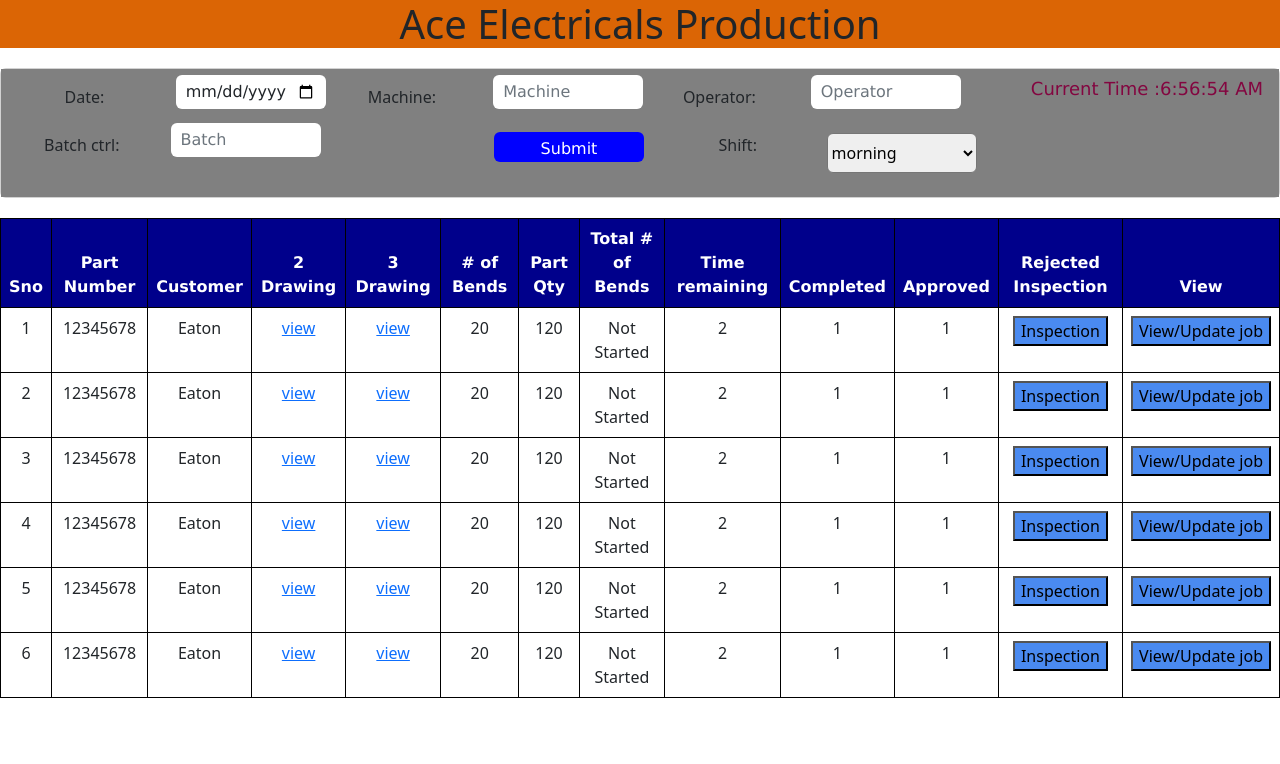
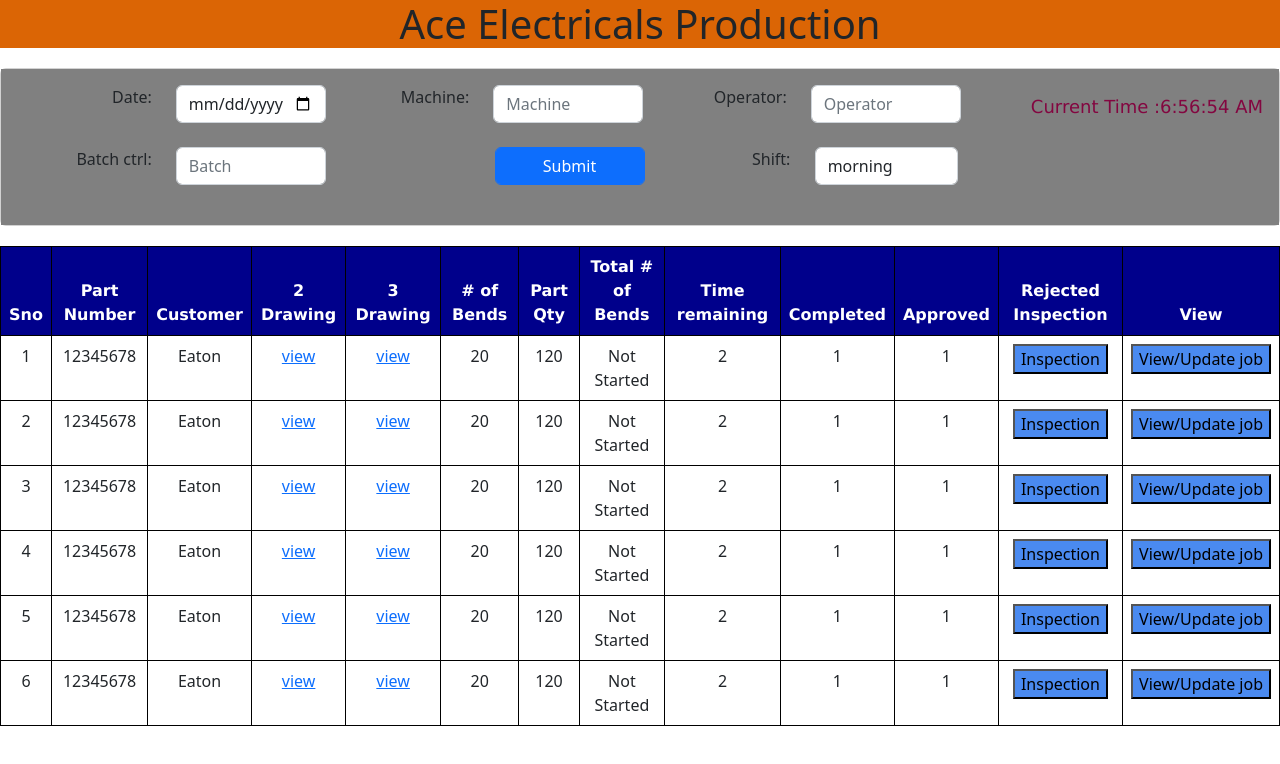
Before and after one commit to GopalaGovindharaju/DXSO-ACE-project, a React (Create React App) app: page /operator in a window 1280 px wide. Shown: the top 764 px of the page. Built offline with nearby package versions, Linux system fonts and the light colour scheme; a web font is replaced by a local one.

Commit message:
comp 2 and 4 updated

```diff
--- a/src/component1/BOMDetails.js
+++ b/src/component1/BOMDetails.js
@@ -4,6 +4,7 @@ import './CustomStyles.css';
 import {Row,Col,container} from "react-bootstrap";
 import ToggleButton  from './shiftbtn';
 import { useNavigate } from 'react-router-dom';
+import DropdownWithOther from './Material';
 
 
 function Gridlay(){
@@ -38,6 +39,8 @@ function Gridlay(){
                                 <input placeholder='00:00' type="time" id="time_req" class="form-control" required/>
                             </div>
                         </div><br></br>
+
+                        <DropdownWithOther/>
 
                         <MoreInputForm />
                         </form>
--- a/src/component1/Banner.js
+++ b/src/component1/Banner.js
@@ -5,7 +5,7 @@ function Banner() {
 
   return (
     <div>
-      <div class="p-2 mb-2 text-white bg-gradient text-center fs-4 fw-bold custom-font" style={{ backgroundColor: '#ED7D31' }}>ACE Electricals Planning <CurrentTime/></div>
+      <div class="p-2 mb-2 text-white bg-gradient text-center fs-4 fw-bold custom-font" style={{ backgroundColor: '#ED7D31' }}>ACE Electricals Planning</div>
     </div>
   )
 }
--- /dev/null
+++ b/src/component1/Material.js
@@ -0,0 +1,68 @@
+import React from "react";
+import { useState } from "react";
+
+const DropdownWithOther = () => {
+    const [selectedOption, setSelectedOption] = useState('');
+    const [otherValue, setOtherValue] = useState('');
+    const [showTextBox, setShowTextBox] = useState(false);
+
+    // Options for the dropdown
+    const options = ['SGCC','MS', 'Other'];
+
+    // Function to handle the selection change
+    const handleSelectionChange = (event) => {
+      const selectedValue = event.target.value;
+      setSelectedOption(selectedValue);
+
+      if (selectedValue === 'Other') {
+        setShowTextBox(true);
+      } else {
+        setShowTextBox(false);
+        setOtherValue('');
+      }
+    };
+
+    // Function to handle text box value change
+    const handleTextBoxChange = (event) => {
+      setOtherValue(event.target.value);
+    };
+
+    // Function to handle form submission
+    const handleSubmit = (event) => {
+      event.preventDefault();
+
+      // Do something with the selected option and other value
+      console.log('Selected Option:', selectedOption);
+      console.log('Other Value:', otherValue);
+    };
+
+    return (
+
+        <div>
+
+            <div className="input-group input-group-sm">
+  <label className="col-sm-6 col-form-label">Material</label>
+  <div className="col-sm-6">
+    <select className="form-control" value={selectedOption} onChange={handleSelectionChange}>
+      {options.map((option) => (
+        <option key={option} value={option}>
+          {option}
+        </option>
+      ))}
+    </select>
+  </div>
+</div>
+<br></br>
+{showTextBox && (
+  <div className="input-group input-group-sm">
+    <label className="col-sm-6 col-form-label">Other Material</label>
+    <div className="col-sm-6">
+      <input type="text" className="form-control" value={otherValue} onChange={handleTextBoxChange} />
+    </div>
+  </div>
+)}
+
+            </div>
+    );
+  };
+ export default DropdownWithOther;
--- a/src/component1/Order.js
+++ b/src/component1/Order.js
@@ -4,7 +4,7 @@ import Gridlay from './BOMDetails';
 
 function Order() {
     function handel(){
-      console.log("submiutted")
+      console.log("submitted")
     }
     const [currentDate, setCurrentDate] = useState('');
     useEffect(() => {
--- a/src/component2/box.js
+++ b/src/component2/box.js
@@ -1,6 +1,7 @@
 import 'bootstrap/dist/css/bootstrap.min.css';
 import React from 'react';
 import CurrentTime from './time';
+import './time.css';
 
 
 function Box()
@@ -16,26 +17,26 @@ function Box()
             <div class='row'>
                 <div class='col'>
                  <div class="form-group row">
-                <label htmlFor="cus" class="col-md-6">Date:</label>
+                <label htmlFor="cus" class="col-md-6" id="custab">Date:</label>
                 <div class="col-md-4">
-                <input type="date" id="date" name="date" className="input-field form-control" style={{ width: '150px' }}  required/><br></br>
+                <input type="date" id="date" name="date" className="input-field-sm form-control" style={{width :'150px'}}   required/><br></br>
                  </div>
             </div>
         </div>
         <div class='col'>
             <div class="form-group row">
-            <label htmlFor="machine" class="col-md-6">Machine:</label>
+            <label htmlFor="machine" class="col-md-6" id="custab">Machine:</label>
             <div class="col-md-4">
-            <input type="text" placeholder="Machine" id="" name="machine" className="input-field  form-control" style={{ width: '150px' }} required/><br></br>
+            <input type="text" placeholder="Machine" id="" name="machine" className="input-field-sm  form-control" style={{ width: '150px' }} required/><br></br>
             </div>
             </div>
         </div>
 
          <div class='col'>
             <div class="form-group row">
-            <label htmlFor="cus" class="col-md-6">Operator:</label>
+            <label htmlFor="cus" class="col-md-6" id="custab">Operator:</label>
             <div class="col-md-4">
-            <input type="text" placeholder="Operator" id="operator" name="operator" className="input-field form-control" style={{ width: '150px' }} required/><br></br>
+            <input type="text" placeholder="Operator" id="operator" name="operator" className="input-field-sm form-control" style={{ width: '150px' }} required/><br></br>
             </div>
             </div>
         </div>
@@ -47,41 +48,36 @@ function Box()
 
 
         <div class='row'>
-         <div class='col'>
+         <div class='col-3'>
             <div class="form-group row">
-            <label htmlFor="cus" class="col-md-6">Batch ctrl:</label>
-            <div class="col-md-4">
-            <input type="text" placeholder="Batch" id="batch" name="batch" className="input-field form-control" style={{ width: '150px' }} required/><br></br>
+            <label htmlFor="cus" class="col-md-6" id="custab" style={{width: '160 px'}}>Batch ctrl:</label>
+            <div class="col-md-6">
+            <input type="text" placeholder="Batch" id="batch" name="batch" className="input-field-sm form-control " style={{width: '150px'}} required/><br></br>
             </div>
             </div>
         </div>
-        <div class='col'>
-        <div class="form-group row">
-        <div class="col-md-6">
-        <button type="submit" className="input-field form-control" required id="bb">Submit </button>
+
+
+        <div class='col-3'>
+        <div class="form-group rowspan"> <center>
+        <button type="submit" className="btn btn-primary btn-block form-control" required id="bb" style={{width:'150px'}}>Submit </button>
+        </center>
         </div>
         </div>
 
-    </div>
-         <div class='col'>
-            <div class="form-group row">
-            <label htmlFor="cus" class="col-md-6">Shift:</label>
-            <div class="col-md-4">
-            <select name="shift" id="shift form-control" className="shift rounded" required>
+
+        <div class='col-3'>
+        <div class="form-group row">
+        <label htmlFor="cus" class="col" id="cuscol1">Shift:</label>
+
+            <select name="shift" id="shift form-control" class="form-control rounded custable" required>
             <option value="morning">morning</option>
             <option value="evening">evening</option>
              <option value="night">night</option>
             </select>
             </div>
             </div>
-            </div>
-            <div class='col'>
-            <div class="form-group row">
-            <label htmlFor="cus" class="col-md-4"></label>
-            <div class="col-md-4">
-            </div>
-            </div>
-            </div>
+
 
         </div>
         </form>
--- a/src/component2/table2.css
+++ b/src/component2/table2.css
@@ -32,23 +32,16 @@
     height: 28px ;
     font-size: calc(1px + 2vmin);
   }
+
   #bb{
-    background-color: blue;
-    width:150px;
-    height:30px ;
-    margin-top: -1px;
-    color: white;
-    margin-left: 170px;
+    margin-left: 160px;
+  }
 
-  }
   #bl{
     background-color: #085febba;
   }
 
-  .shift{
-    height: 40px;
-    width: 150px;
-  }
+
   .choice{
     margin-top: 20px;
     height: 150px;
--- a/src/component2/time.css
+++ b/src/component2/time.css
@@ -30,11 +30,19 @@
   {
     background-color: #db6505;
   }
-  #bb1
-{
-  background-color: rgba(8, 233, 8, 0.719);
+
+  #custab {
+    text-align: right;
+  }
+
+.cuscol{
+  text-align: left;
+}
+#cuscol1{
+  text-align: left;
+  margin-left: 100px;
 }
 
-#bb2{
-  background-color: rgba(8, 233, 8, 0.719);
+.custable{
+  width: 45%;
 }
--- a/src/component2/time.js
+++ b/src/component2/time.js
@@ -17,7 +17,7 @@ function CurrentTime() {
 
   return (
     <div className="current-time-container">
-      <h1 className="current-time-heading"></h1>
+      <h1 className="current-time-heading-md"></h1>
       <p className="current-time-text mt-0 pt-0">Current Time  :{currentTime}</p>
     </div>
   );
--- a/src/component4/Table.css
+++ b/src/component4/Table.css
@@ -5,12 +5,16 @@
   }
 
   #gg {
-    width: 1070px;
+    width: 1000px;
     table-layout: fixed;
   }
+
   #commentstext{
-    width: auto;
+    width: 70px;
+    height: 300px;
+    border: none;
   }
+
   .custom-table {
     background-color: #517e3ce0;
   }
--- a/src/component4/Table.js
+++ b/src/component4/Table.js
@@ -4,7 +4,7 @@ import './Table.css';
 import ToggleButton from "./toggle";
 import CheckboxExample from "./check";
 
-function Table(){
+function Table() {
 
     const [showAnotherTab, setshowAnotherTab] = useState(false);
 
@@ -51,7 +51,7 @@ function Table(){
                     <td contentEditable="true">3</td>
                     <td contentEditable="true"><CheckboxExample/></td>
                     <td rowSpan={5}><ToggleButton/></td>
-                    <td rowSpan={5}><input type="text" id="commentstext"></input></td>
+                    <td rowSpan={5}><input type="text" class="tb2" id="commentstext"></input></td>
                     <td contentEditable="true"></td>
                 </tr>
 
```
Also changed, not shown: src/component2/jobd.js (+16 -16 lines).
